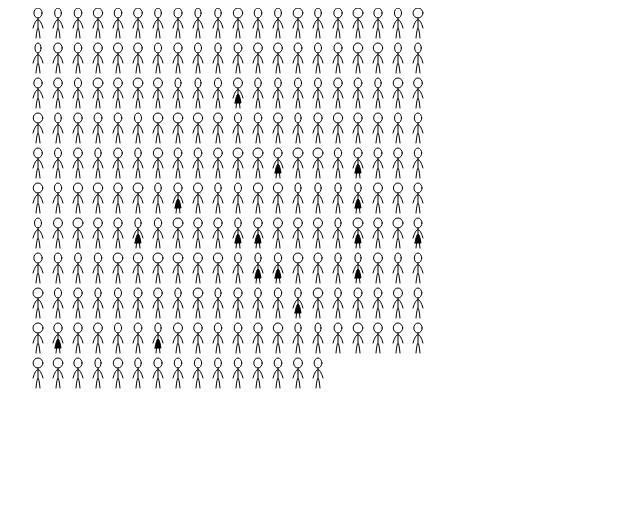
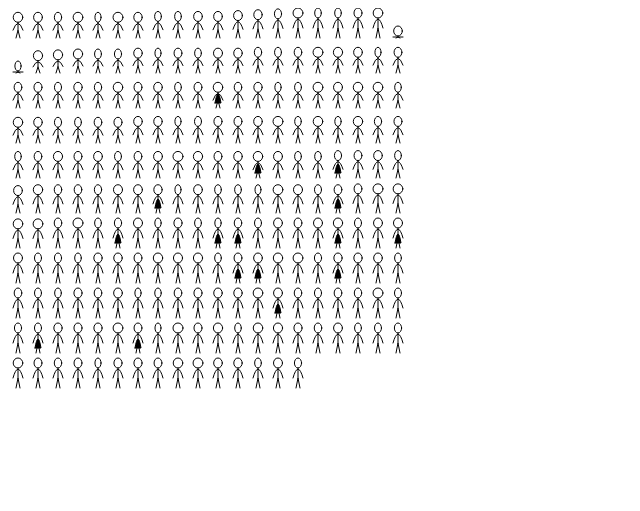
Before and after one commit to shellsi/rrdp-six-months-later, a plain HTML site: page vis.html in a window 1280 px wide. Shown: the whole page, without its empty margins (0-640 px from the left). Drawn offline with Linux system fonts and the light colour scheme.

Commit message:
Scaling proportions to age

```diff
--- a/vis.html
+++ b/vis.html
@@ -21,6 +21,10 @@
 <svg>
 </svg>
 <script>
+    var ageHeight = d3.scaleLinear() // assummes linear growth to adulthood
+                .domain([0, 21])
+                .range([1, 10]) // leg, torso
+                .clamp(true);
 
     var createPerson = function(sel, d) {
         var person = sel.append('g').attr('class', 'person')
@@ -33,32 +37,74 @@
         // var rndArms = d3.randomUniform()
 
 
-        person.append('ellipse').attr('cx', 30).attr('cy', 5)
+        person.append('ellipse').attr('cx', 10).attr('cy', 5)
             .attr('ry', 5)
             .attr('rx', rndHead)//.attr('stroke', 'black')
-        person.append('path').attr('d', "M30 10 v10")
+        person.append('path').attr('d', "M10 10 v10")
 
         // arm and shoulders
-        person.append('path').attr('d', 'M25 20 q 5 -17 10 0')
+        person.append('path').attr('d', 'M5 20 q 5 -17 10 0')
 
         // lower half
-        person.append('path').attr('d', 'M28 30 q 2 -20 4 0')
+        person.append('path').attr('d', 'M8 30 q 2 -20 4 0')
 
         // dress?
         if(d.gender == 'Female') {
-            person.append('path').attr('d', 'M27 25 q 3 -18 6 0 L27 25').style('fill', 'black')
+            person.append('path').attr('d', 'M7 25 q 3 -18 6 0 L7 25').style('fill', 'black')
         }
+
+        // age height stick
+        person.append('path').attr('d', function(d) {
+            return 'M3 30 v-' + (3 * ageHeight(d.age))
+        })
 
         return person;
     }
 
-    var renderPerson = function(sel, d) {
-        var ageHeight = d3.scaleLinear() // assummes linear growth to adulthood
-                .domain([0, 21])
-                .range([1, 10]) // leg, torso
-                .clamp(true);
+    var renderPerson = function(d) {
 
+        // head and body
+        // var rndHead = d3.randomNormal(4, 0.5)
+        var rndHead = d3.randomUniform(3, 5)
+        // var rndWaist = d3.randomUniform(3, 5)
+        // var rndArms = d3.randomUniform()
 
+        person = d3.select(this).attr('class', 'person')
+
+        person.append('ellipse').attr('cx', 10).attr('cy', function(d) {
+            return 30 - 2 * ageHeight(d.age) - 5;
+        })
+            .attr('ry', 5)
+            .attr('rx', rndHead)//.attr('stroke', 'black')
+
+        // body line
+        person.append('path').attr('d', function(d) {
+            return "M10 " + (30 - ageHeight(d.age)) + " v-" + ageHeight(d.age)
+        })
+
+        // arm and shoulders
+        person.append('path').attr('d', function(d) {
+            return 'M5 ' + (30 - ageHeight(d.age)) + ' q 5 -' + (2 * ageHeight(d.age) - 2) + ' 10 0'
+        })
+
+        // lower half
+        person.append('path').attr('d', function(d) {
+            return 'M8 30 l 2 -' + ageHeight(d.age) +' l 2 ' + ageHeight(d.age)
+        })
+
+        // dress?
+        if(d.gender == 'Female') {
+            person.append('path').attr('d', 'M7 25 q 3 -18 6 0 L7 25').style('fill', 'black')
+        }
+
+        // age height stick
+        // person.append('path').attr('d', function(d) {
+        //     if(!!d.age) {
+        //         return 'M3 30 v-' + (3 * ageHeight(d.age))
+        //     }
+        // })
+
+        return person;
     }
 
     var createPopulation = function(data) {
@@ -73,17 +119,25 @@
     // population = [{gender: 'male', age:16},{gender: 'female', age:25}]
     population = d3.csv('6m_vis_data.csv', function(data) {
         // population = data;
-
-        simpleLayout(data)
+        createPopulation(data)
+        // simpleLayout(data)
+        betterLayout();
     })
 
 
     var simpleLayout = function(population) {
         var maxRow = 20;
         for (i = population.length - 1; i >= 0; i--) {
-            person = createPerson(d3.select('svg'), population[i])
+            // person = createPerson(d3.select('svg'), population[i])
             person.attr('transform', function(d) { return 'translate(' + ((i%maxRow)*20) + ',' + (Math.floor(i / maxRow)*35) +')'})
         };
+    }
+
+    var betterLayout = function() {
+        var maxRow = 20;
+        d3.selectAll('.person').attr('transform', function(d, i) {
+            return 'translate(' + ((i%maxRow)*20) + ',' + (Math.floor(i / maxRow)*35) +')'
+        })
     }
 </script>
 <!--
@@ -91,6 +145,7 @@
     * Individual figures emphasize these are individuals.  Small numbers make this possible.
     * Stick figures match RRDP aesthetic and convey simple vulnerability.
     * Looks better on retina display, predictably.
+    * No age for a couple, scale to adult or average?
 
     IDEAS
     * Pop out to tell story
@@ -98,5 +153,6 @@
     * Sagging shoulders for length of stay
     * Come in over time from direction of origin
     * Add a little noise for variability, e.g. head size, body/leg ratio, curve alignment, etc.
+    * leave body line off to match RRDP logo?  Too abstract?
     -->
 </body>
```
